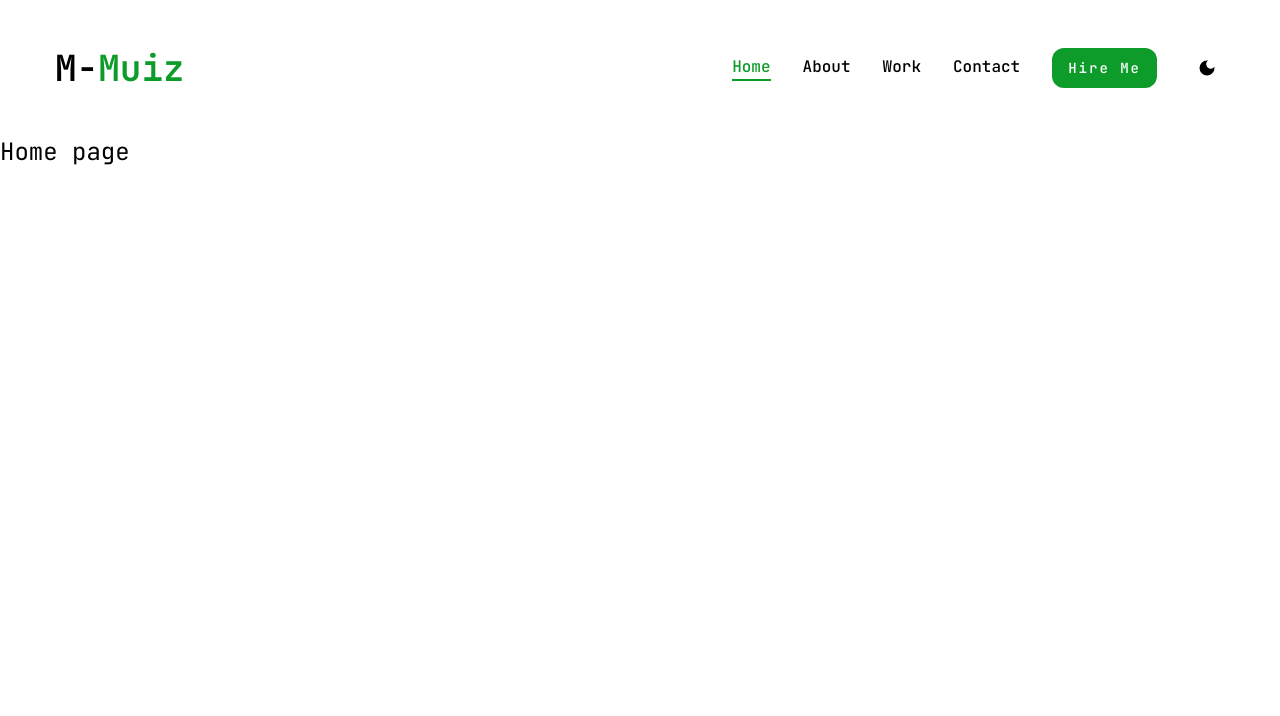
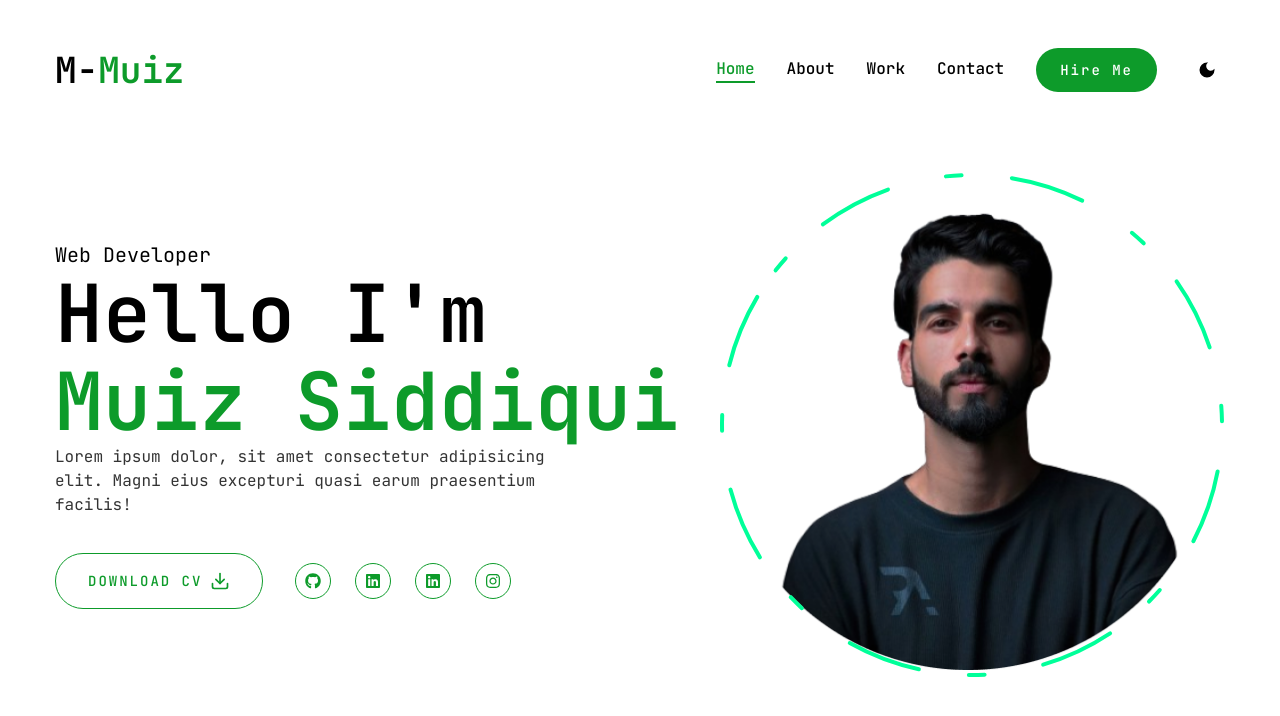
Before and after one commit to M-Muiz/Full_Stack-Portfolio, a Next.js app: page / in a window 1280 px wide. Shown: the top 716 px of the page. Built offline with nearby package versions, Linux system fonts and the light colour scheme.

Commit message:
majpr changes

```diff
--- a/src/app/globals.css
+++ b/src/app/globals.css
@@ -54,4 +54,16 @@
   body {
     @apply font-primary text-black dark:text-primary-foreground;
   }
+
+  .h1 {
+    @apply text-[48px] xl:text-[80px] leading-[1.1] font-semibold;
+  }
+
+  .h2 {
+    @apply text-[36px] xl:text-[48px] leading-[1.1] font-semibold;
+  }
+
+  .h3 {
+    @apply text-[20px] xl:text-[24px] leading-[1.1] font-semibold;
+  }
 }
--- a/src/app/page.tsx
+++ b/src/app/page.tsx
@@ -1,13 +1,37 @@
+import Photo from "@/components/Photo";
+import Socials from "@/components/Socials";
 import { Button } from "@/components/ui/button";
-import Image from "next/image";
+import { FiDownload } from "react-icons/fi"
 
-export default function Home() {
+
+const page = () => {
   return (
- <main>
-  <p className="text-2xl  dark:text-primary-foreground">
-  Home page
-  </p>
+    <section className='h-full'>
+      <div className="container mx-auto h-full">
+        <div className="flex flex-col xl:flex-row items-center justify-between xl:pt-8 xl:pb-24">
+          <div className="text-center xl:text-left order-2 xl:order-none">
+            <span className="text-xl">Web Developer</span>
+            <h1 className="h1">Hello I'm <br /> <span className="text-primary">Muiz Siddiqui</span></h1>
+            <p className="max-w-[500px] mb-9 text-black/80 dark:text-white/80">Lorem ipsum dolor, sit amet consectetur adipisicing elit. Magni eius excepturi quasi earum praesentium facilis!</p>
 
- </main>
-  );
+            <div className="flex flex-col xl:flex-row items-center gap-8">
+              <Button variant="outline" size="lg" className="flex items-center gap-2 uppercase">
+                <span> Download CV</span>
+                <FiDownload className="text-xl" />
+              </Button>
+              <div className="mb-8 xl:mb-0">
+                <Socials containerStyles='flex gap-6' iconStyles="h-9 w-9 flex items-center justify-center border border-primary rounded-full text-primary text-base hover:bg-primary hover:text-black hover:transition-all duration-500" />
+              </div>
+            </div>
+
+          </div>
+          <div className="order-1 xl:order-none mb-8 xl:mb-0">
+            <Photo />
+          </div>
+        </div>
+      </div>
+    </section>
+  )
 }
+
+export default page
--- /dev/null
+++ b/src/components/Photo.tsx
@@ -0,0 +1,35 @@
+"use client";
+
+import { motion } from "framer-motion"
+import Image from "next/image";
+
+const Photo = () => {
+    return (
+        <div className="w-full h-full relative">
+            <motion.div initial={{ opacity: 0 }} animate={{ opacity: 1, transition: { delay: 2, duration: 0.4, ease: "easeIn" } }}>
+                <motion.div
+                    initial={{ opacity: 0 }} animate={{ opacity: 1, transition: { delay: 2.4, duration: 0.4, ease: "easeInOut" } }}
+                    className="w-[298px] h-[298px] xl:w-[498px] xl:h-[498px] mix-blend-lighten absolute">
+                    <Image src="/photo.png" priority quality={100} fill alt="" className="object-contain" />
+                </motion.div>
+            </motion.div>
+
+            <motion.svg className="w-[300px] xl:w-[506px] h-[300px] xl:h-[506px]" fill="transparent" viewBox="0 0 506 506" xmlns="http://www.w3.org/2000/svg">
+                <motion.circle cx="253" cy="253" r="250" stroke="#00ff99" strokeWidth="4" strokeLinecap="round" strokeLinejoin="round"
+                initial={{strokeDasharray: "24 10 0 0"}}
+                animate={{
+                    strokeDasharray: ["15 120 25 25", "16 25 92 72", "4 250 22 22"],
+                    rotate: [120, 360]
+                }}
+                transition={{
+                    duration: 20,
+                    repeat: Infinity,
+                    repeatType: "reverse"
+                }}
+                />
+            </motion.svg>
+        </div>
+    )
+}
+
+export default Photo
--- /dev/null
+++ b/src/components/Socials.tsx
@@ -0,0 +1,28 @@
+import Link from "next/link";
+
+
+import { FaGithub, FaLinkedin, FaInstagram } from "react-icons/fa"
+
+
+const socials = [
+    { icon: <FaGithub />, path: "https://github.com/muizdev" },
+    { icon: <FaLinkedin />, path: "https://www.linkedin.com/in/muizdev" },
+    { icon: <FaLinkedin />, path: "https://www.linkedin.com/in/muizdev" },
+    { icon: <FaInstagram />, path: "https://www.instagram.com/muizdev" }
+];
+
+const Socials = ({ containerStyles, iconStyles } : any) => {
+    return (
+        <div className={containerStyles}>
+            {socials.map((item, index) => {
+                return (
+                    <Link href={item.path} key={index} className={iconStyles}>
+                        {item.icon}
+                    </Link>
+                )
+            })}
+        </div>
+    )
+}
+
+export default Socials
--- a/src/components/ui/button.tsx
+++ b/src/components/ui/button.tsx
@@ -5,7 +5,7 @@ import { cva, type VariantProps } from "class-variance-authority"
 import { cn } from "@/lib/utils"
 
 const buttonVariants = cva(
-  "inline-flex items-center justify-center whitespace-nowrap tracking-[2px] rounded-xl text-sm font-medium ring-offset-background transition-colors focus-visible:outline-none focus-visible:ring-2 focus-visible:ring-ring focus-visible:ring-offset-2 disabled:pointer-events-none disabled:opacity-50",
+  "inline-flex items-center justify-center whitespace-nowrap tracking-[2px] rounded-full text-sm font-medium ring-offset-background transition-colors focus-visible:outline-none focus-visible:ring-2 focus-visible:ring-ring focus-visible:ring-offset-2 disabled:pointer-events-none disabled:opacity-50",
   {
     variants: {
       variant: {
@@ -13,16 +13,16 @@ const buttonVariants = cva(
         destructive:
           "bg-destructive text-destructive-foreground hover:bg-destructive/90",
         outline:
-          "border border-input bg-background hover:bg-accent hover:text-accent-foreground",
+          "border border-primary bg-transparent text-primary hover:bg-primary hover:text-primary-foreground",
         secondary:
           "bg-secondary text-secondary-foreground hover:bg-secondary/80",
         ghost: "hover:bg-accent hover:text-accent-foreground",
         link: "text-primary underline-offset-4 hover:underline",
       },
       size: {
-        default: "h-10 px-4 py-2",
-        sm: "h-9 rounded-xl px-3",
-        lg: "h-11 rounded-xl px-8",
+        default: "h-[44px] px-6",
+        md: "h-[48px] px-6",
+        lg: "h-[56px] px-8 text-sm uppercase tracking-[2px]",
         icon: "h-10 w-10",
       },
     },
@@ -35,7 +35,7 @@ const buttonVariants = cva(
 
 export interface ButtonProps
   extends React.ButtonHTMLAttributes<HTMLButtonElement>,
-    VariantProps<typeof buttonVariants> {
+  VariantProps<typeof buttonVariants> {
   asChild?: boolean
 }
 
```
Also changed, not shown: public/photo.png (added).
